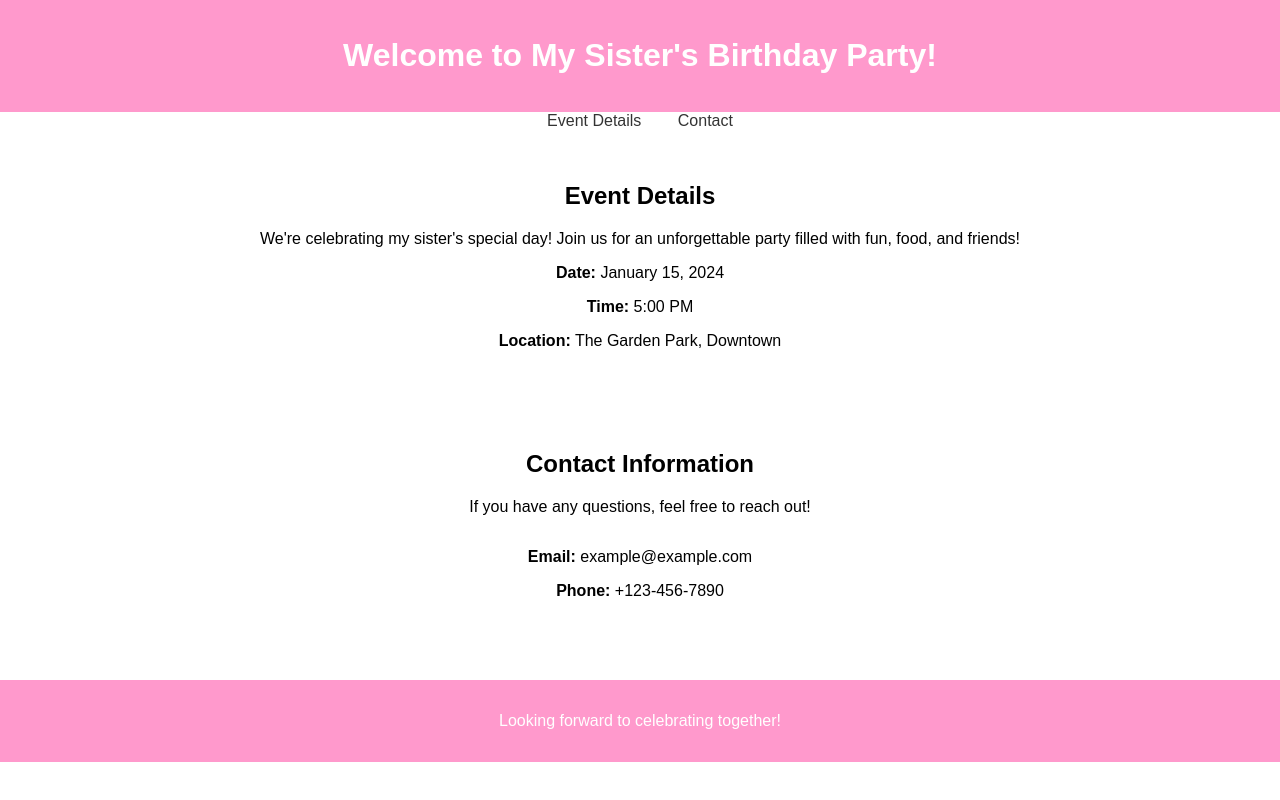
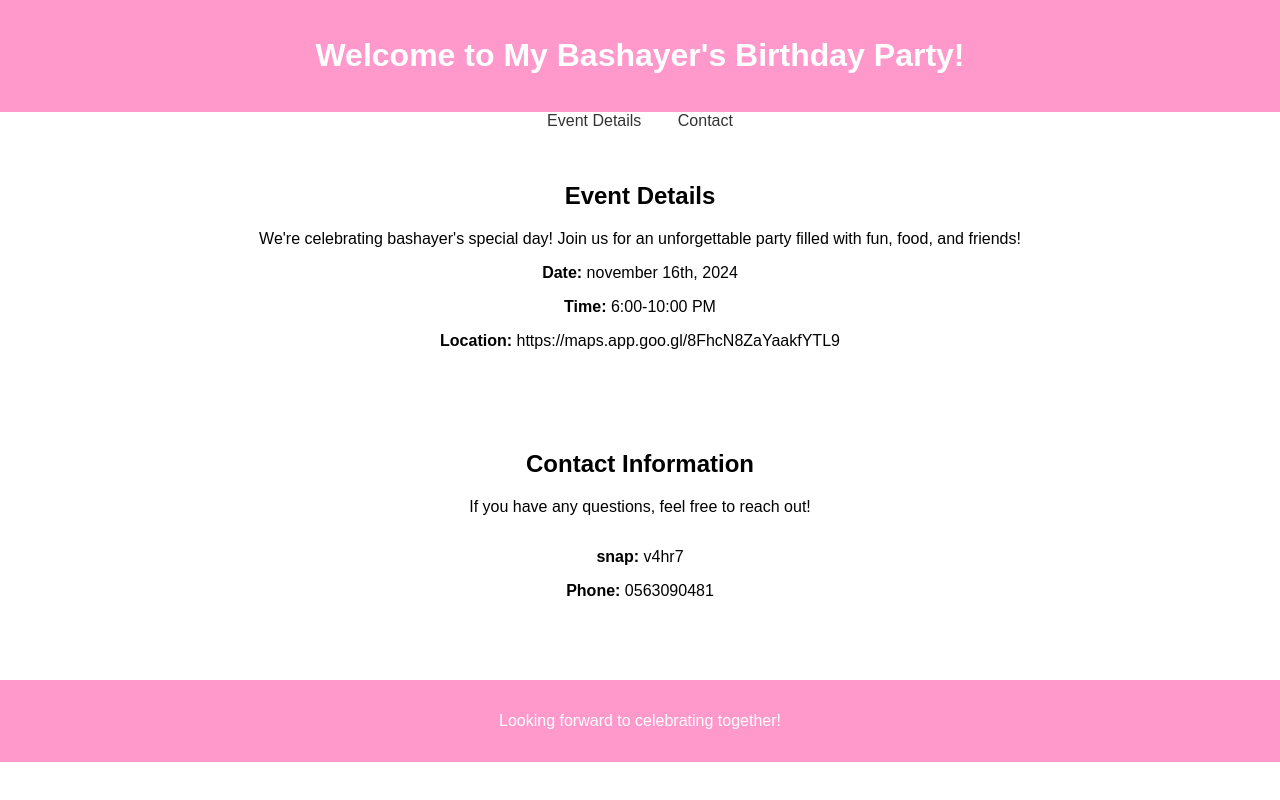
Before and after one commit to 555u/bashayer-bid, a plain HTML site: page index.html in a window 1280 px wide. Drawn offline with Linux system fonts and the light colour scheme.

Commit message:
Add files via upload

```diff
--- a/index.html
+++ b/index.html
@@ -3,7 +3,7 @@
 <head>
     <meta charset="UTF-8">
     <meta name="viewport" content="width=device-width, initial-scale=1.0">
-    <title>My Sister's Birthday Party</title>
+    <title>Bashayer's Birthday Party</title>
     <style>
         body {
             font-family: Arial, sans-serif;
@@ -40,7 +40,7 @@
 <body>
 
 <header>
-    <h1>Welcome to My Sister's Birthday Party!</h1>
+    <h1>Welcome to My Bashayer's Birthday Party!</h1>
 </header>
 
 <nav>
@@ -50,18 +50,18 @@
 
 <div id="event-details" class="section">
     <h2>Event Details</h2>
-    <p>We're celebrating my sister's special day! Join us for an unforgettable party filled with fun, food, and friends!</p>
-    <p><strong>Date:</strong> January 15, 2024</p>
-    <p><strong>Time:</strong> 5:00 PM</p>
-    <p><strong>Location:</strong> The Garden Park, Downtown</p>
+    <p>We're celebrating bashayer's special day! Join us for an unforgettable party filled with fun, food, and friends!</p>
+    <p><strong>Date:</strong> november 16th, 2024</p>
+    <p><strong>Time:</strong> 6:00-10:00 PM</p>
+    <p><strong>Location:</strong> https://maps.app.goo.gl/8FhcN8ZaYaakfYTL9</p>
 </div>
 
 <div id="contact" class="section">
     <h2>Contact Information</h2>
     <p>If you have any questions, feel free to reach out!</p>
     <div class="contact-info">
-        <p><strong>Email:</strong> example@example.com</p>
-        <p><strong>Phone:</strong> +123-456-7890</p>
+        <p><strong>snap:</strong> v4hr7</p>
+        <p><strong>Phone:</strong> 0563090481</p>
     </div>
 </div>
 
```
